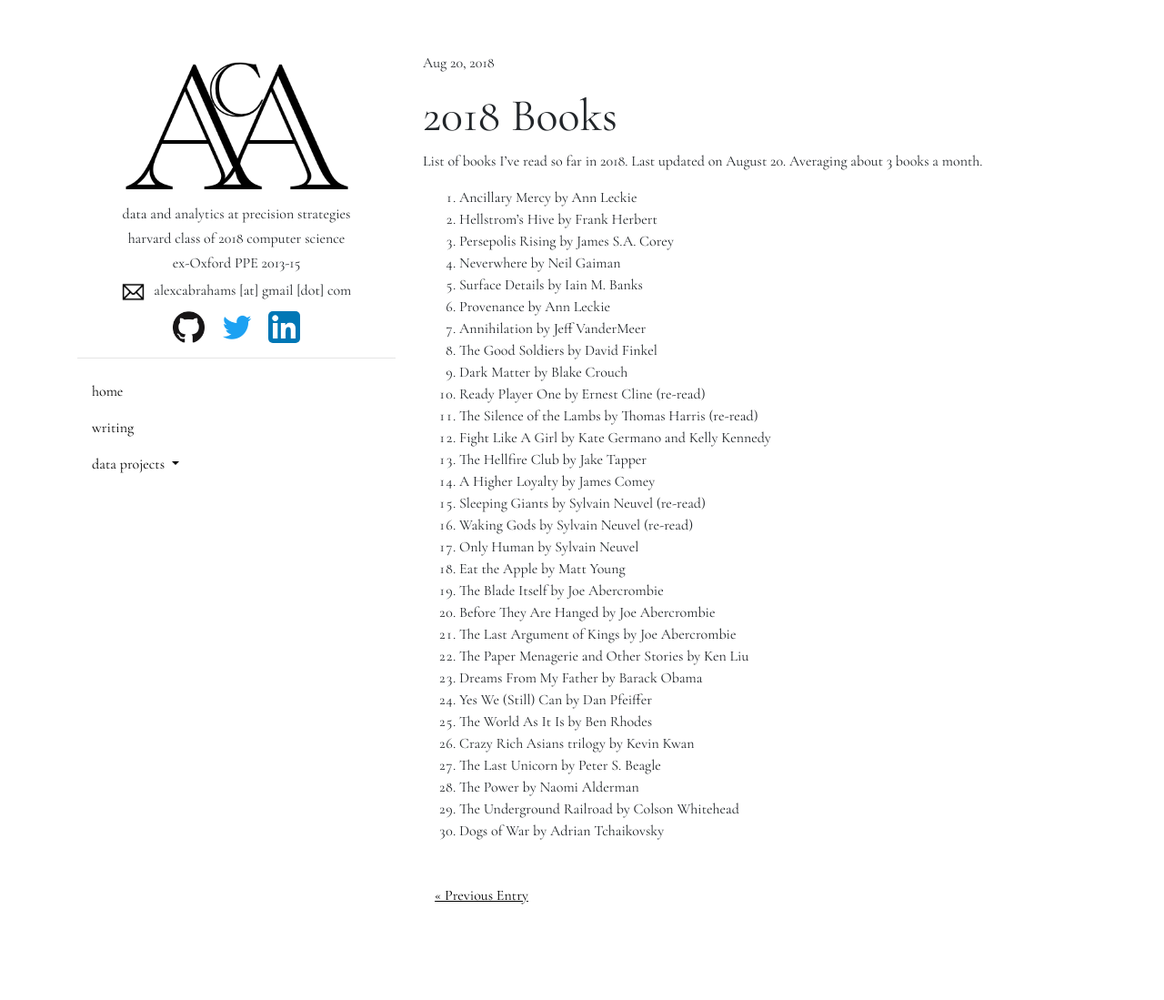
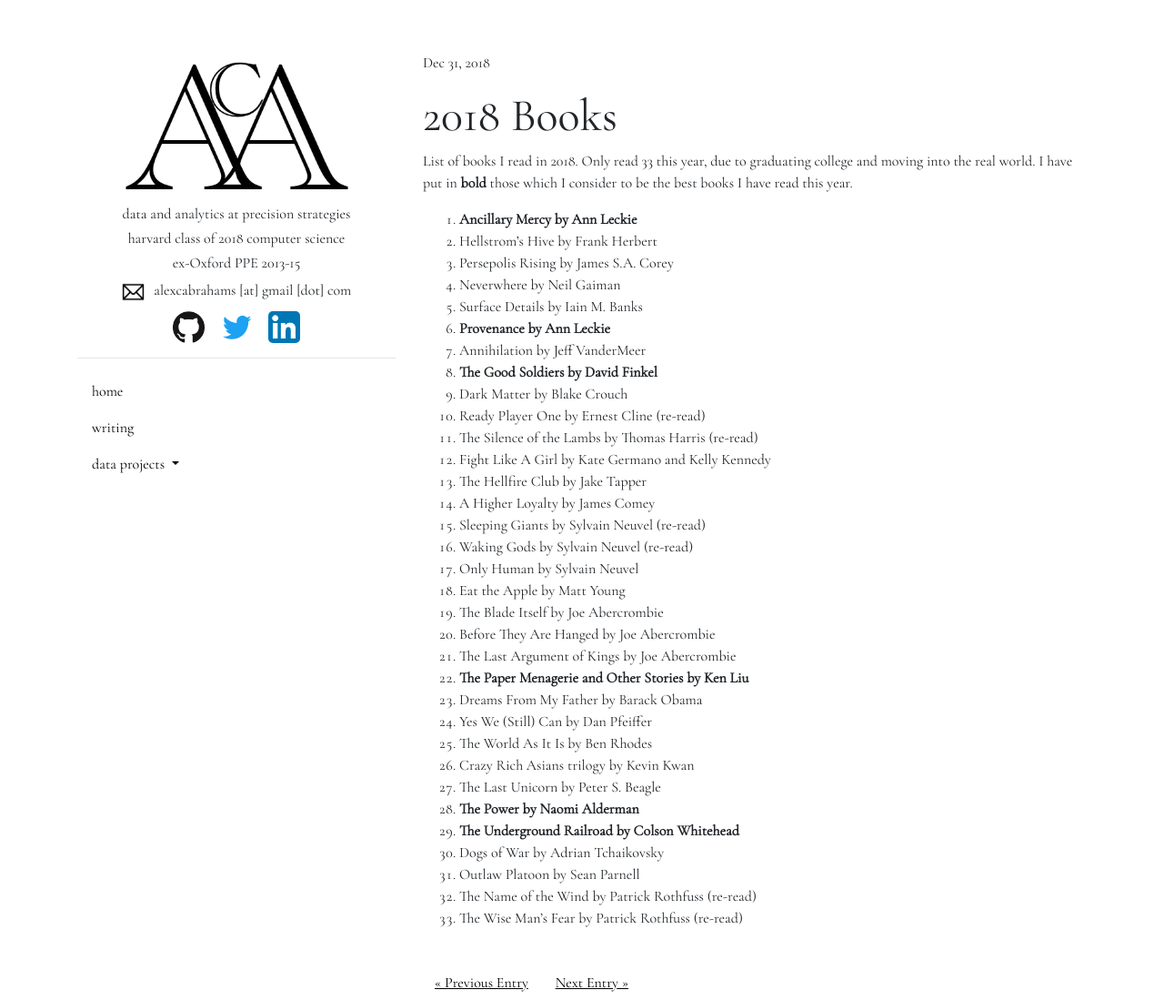
Before and after one commit to AlexAbes/alexabrahams5, a Jekyll site: the page built from _posts/2018-01-10-2018-books.md, in a window 1280 px wide. Shown: the whole page at 91% size. Built offline with Jekyll 4.4.1, drawn with Linux system fonts in a browser that asks for light colours; nearby versions of some CDN libraries; some web fonts are replaced; before the commit the page ends 1003 px from its top, so only the background shows below that.

Commit message:
added books

```diff
--- a/_posts/2018-01-10-2018-books.md
+++ b/_posts/2018-01-10-2018-books.md
@@ -1,19 +1,19 @@
 ---
 layout: post
 title:  "2018 Books"
-date:   2018-08-20 11:16:03
+date:   2018-12-31 11:16:03
 ---
 
-List of books I've read so far in 2018. Last updated on August 20. Averaging about 3 books a month.
+List of books I read in 2018. Only read 33 this year, due to graduating college and moving into the real world. I have put in **bold** those which I consider to be the best books I have read this year.
 
-1. Ancillary Mercy by Ann Leckie
+1. **Ancillary Mercy by Ann Leckie**
 2. Hellstrom's Hive by Frank Herbert
 3. Persepolis Rising by James S.A. Corey
 4. Neverwhere by Neil Gaiman
 5. Surface Details by Iain M. Banks
-6. Provenance by Ann Leckie
+6. **Provenance by Ann Leckie**
 7. Annihilation by Jeff VanderMeer
-8. The Good Soldiers by David Finkel
+8. **The Good Soldiers by David Finkel**
 9. Dark Matter by Blake Crouch
 10. Ready Player One by Ernest Cline (re-read)
 11. The Silence of the Lambs by Thomas Harris (re-read)
@@ -27,12 +27,15 @@ List of books I've read so far in 2018. Last updated on August 20. Averaging abo
 19. The Blade Itself by Joe Abercrombie
 20. Before They Are Hanged by Joe Abercrombie
 21. The Last Argument of Kings by Joe Abercrombie
-22. The Paper Menagerie and Other Stories by Ken Liu
+22. **The Paper Menagerie and Other Stories by Ken Liu**
 23. Dreams From My Father by Barack Obama
 24. Yes We (Still) Can by Dan Pfeiffer
 25. The World As It Is by Ben Rhodes
 26. Crazy Rich Asians trilogy by Kevin Kwan
 27. The Last Unicorn by Peter S. Beagle
-28. The Power by Naomi Alderman
-29. The Underground Railroad by Colson Whitehead
+28. **The Power by Naomi Alderman**
+29. **The Underground Railroad by Colson Whitehead**
 30. Dogs of War by Adrian Tchaikovsky
+31. Outlaw Platoon by Sean Parnell
+32. The Name of the Wind by Patrick Rothfuss (re-read)
+33. The Wise Man's Fear by Patrick Rothfuss (re-read)
```
Also changed, not shown: _posts/2019-02-02-2019-books.md (added, +13 -0 lines), viz/js/viz.js (+3 -83 lines), Gemfile.lock.
